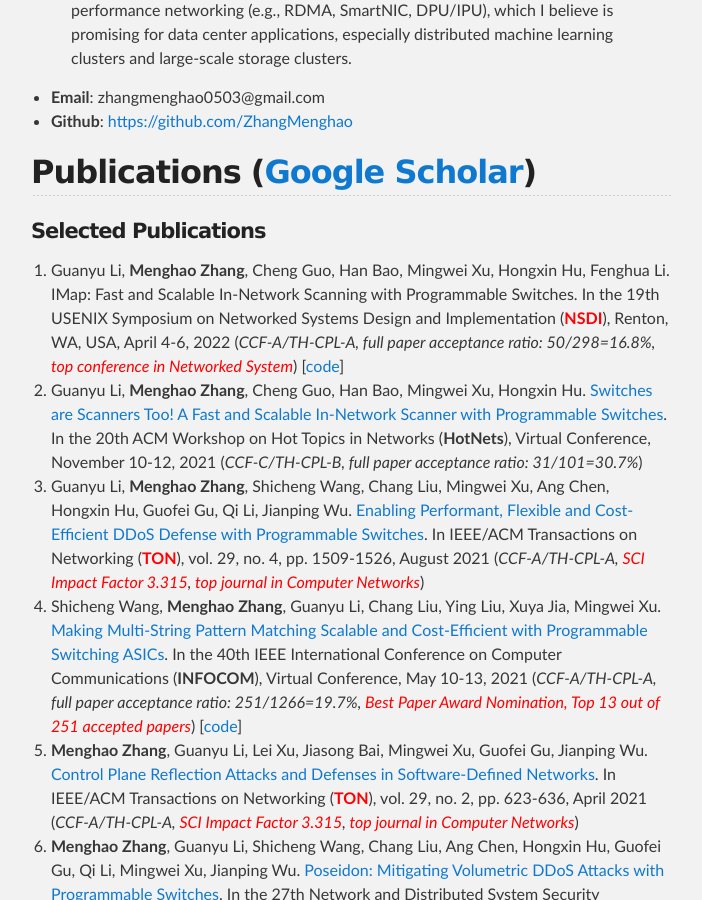
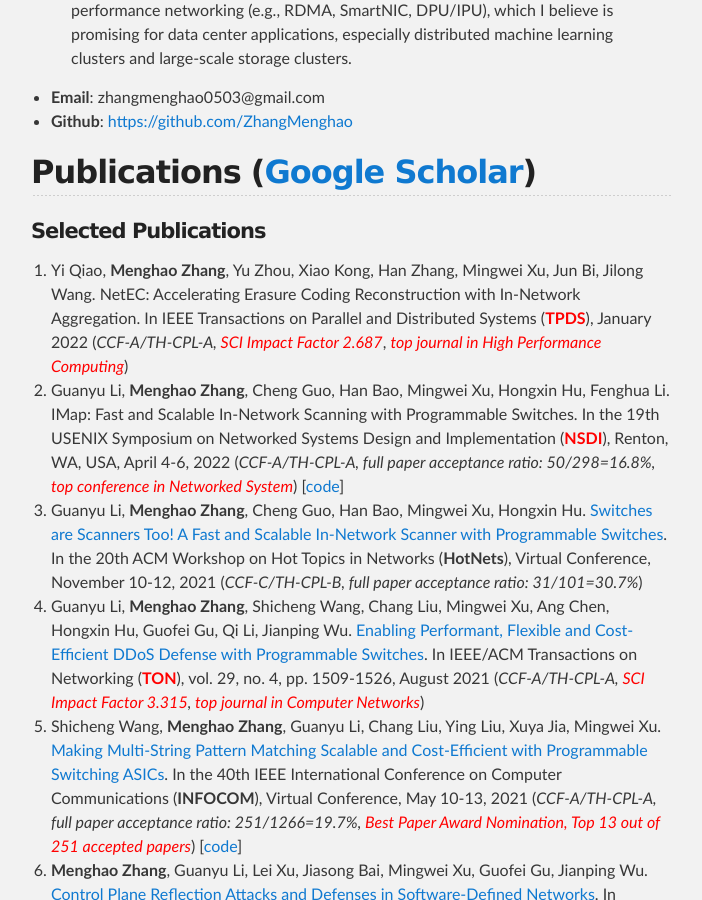
Before and after one commit to zhangmenghao/zhangmenghao.github.io, a Jekyll site: the page built from index.md, in a window 1280 px wide and 900 px high, scrolled down 1101 px. Shown: the whole window, without its empty margins (289-991 px from the left). Built offline with Jekyll 4.4.1, drawn with Linux system fonts in a browser that asks for light colours.

Commit message:
Update publication

```diff
--- a/index.md
+++ b/index.md
@@ -23,6 +23,9 @@ category: Tech
 ## Publications ([Google Scholar](https://scholar.google.com/citations?user=fv-p85gAAAAJ&hl=zh-CN))
 <!-- (* indicates that I am the corresponding author) -->
 #### Selected Publications
+10. Yi Qiao, __Menghao Zhang__, Yu Zhou, Xiao Kong, Han Zhang, Mingwei Xu, Jun Bi, Jilong Wang.
+NetEC: Accelerating Erasure Coding Reconstruction with In-Network Aggregation.
+In IEEE Transactions on Parallel and Distributed Systems (**<font color='red'>TPDS</font>**), January 2022 (*CCF-A/TH-CPL-A, <font color='red'>SCI Impact Factor 2.687</font>*, *<font color='red'>top journal in High Performance Computing</font>*)
 9. Guanyu Li, __Menghao Zhang__, Cheng Guo, Han Bao, Mingwei Xu, Hongxin Hu, Fenghua Li.
 IMap: Fast and Scalable In-Network Scanning with Programmable Switches.
 In the 19th USENIX Symposium on Networked Systems Design and Implementation (**<font color='red'>NSDI</font>**), Renton, WA, USA, April 4-6, 2022 (*CCF-A/TH-CPL-A, full paper acceptance ratio: 50/298=16.8%, <font color='red'>top conference in Networked System</font>*) [[code](https://github.com/IMapScanner/IMap)]
```
